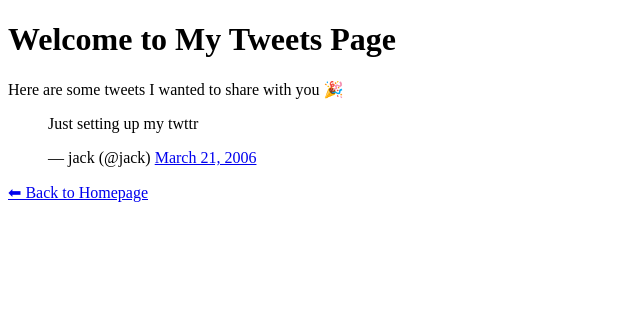
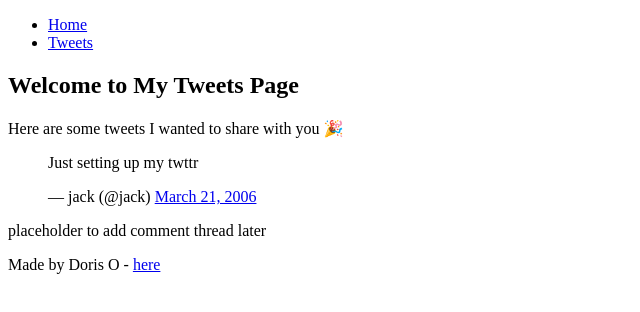
Before and after one commit to Mz-Akorkor/My_First_Portfolio, a plain HTML site: page html_basic/tweets.html in a window 1280 px wide. Shown: the whole page, without its empty margins (0-640 px from the left). Drawn offline with Linux system fonts and the light colour scheme.

Commit message:
Refactor website structure with header, main (article+aside), and footer

```diff
--- a/html_basic/tweets.html
+++ b/html_basic/tweets.html
@@ -5,6 +5,17 @@
   <title>My Tweets</title>
 </head>
 <body>
+  <!-- Header with Navigation -->
+  <header>
+    <ul>
+      <li><a href="index.html">Home</a></li>
+      <li><a href="tweets.html">Tweets</a></li>
+    </ul>
+  </header>
+
+  <!-- Main Content -->
+  <main>
+    <article>
       <h1>Welcome to My Tweets Page</h1>
       <p>Here are some tweets I wanted to share with you 🎉</p>
 
@@ -16,10 +27,16 @@
         <a href="https://twitter.com/jack/status/20?ref_src=twsrc%5Etfw">March 21, 2006</a>
       </blockquote>
       <script async src="https://platform.twitter.com/widgets.js" charset="utf-8"></script>
+    </article>
 
-  <!-- Link back to homepage -->
-  <p>
-    <a href="index.html">⬅ Back to Homepage</a>
-  </p>
+    <aside>
+      <p>placeholder to add comment thread later</p>
+    </aside>
+  </main>
+
+  <!-- Footer -->
+  <footer>
+    <p>Made by Doris O - <a href="https://github.com/Mz-Akorkor" target="_blank">here</a></p>
+  </footer>
 </body>
 </html>
```
Lines whose indentation alone changed are shown as unchanged.
